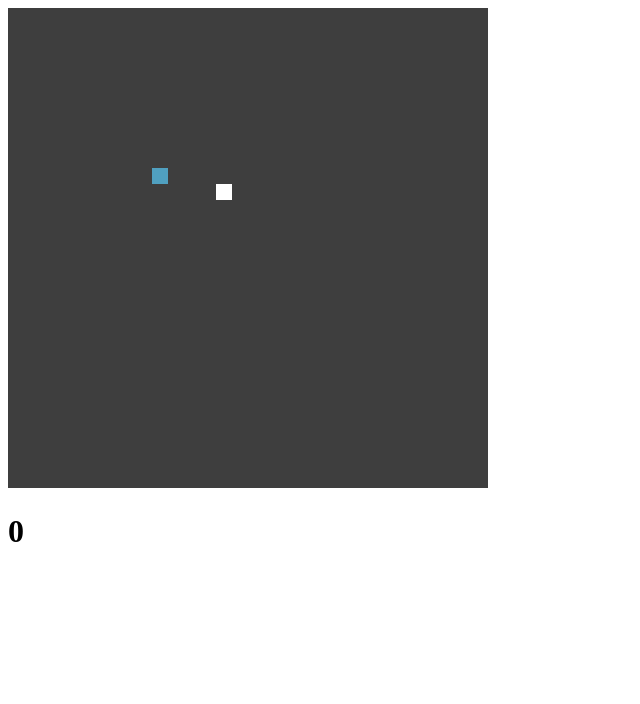
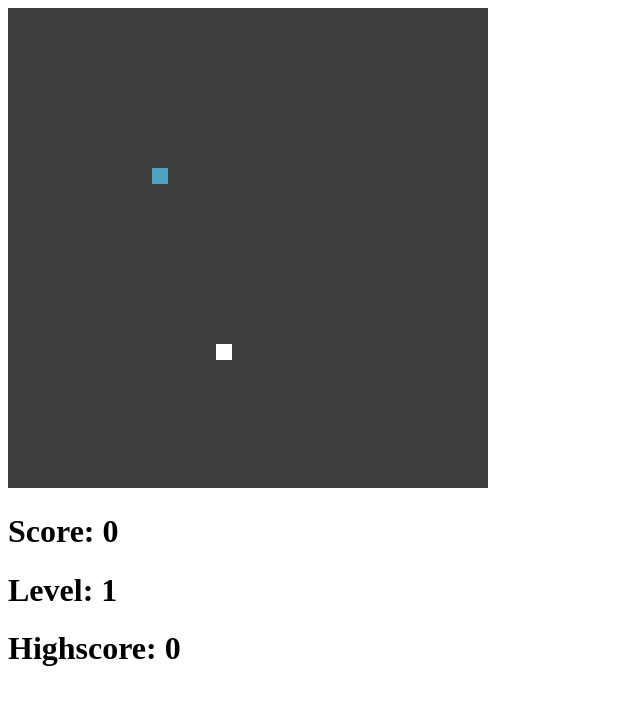
Before and after one commit to Stari89/planetary-battle-simulator, a plain HTML site: page 03-snake-fixed/index.html in a window 1280 px wide. Shown: the whole page, without its empty margins (0-640 px from the left). Drawn offline with Linux system fonts and the light colour scheme.

Commit message:
03-snake-fixed: level progression, high score logging

```diff
--- a/03-snake-fixed/game-loop-manager.js
+++ b/03-snake-fixed/game-loop-manager.js
@@ -1,6 +1,7 @@
 import InputManager from "./input-manager.js";
 import Snake from "./snake.js";
 import Fruit from "./fruit.js";
+import UiManager from "./ui-manager.js";
 
 export default class GameLoopManager {
 	constructor() {
@@ -23,27 +24,37 @@ export default class GameLoopManager {
 				{
 					name: "fruit",
 					gameObject: new Fruit()
+				},
+				{
+					name: "ui-manager",
+					gameObject: new UiManager()
 				}
 			]
 		};
 		this.handleGameLoop = this.handleGameLoop.bind(this);
+		this.previousLevel = 1;
 	}
 
 	init() {
 		this.gameWorld.gameObjects.forEach(o => {
 			o.gameObject.init(this.gameWorld);
 		});
-		window.setInterval(this.handleGameLoop, 100);
+		this.interval = window.setInterval(this.handleGameLoop, 500);
 	}
 
 	update() {
 		this.gameWorld.gameObjects.forEach(o => {
 			o.gameObject.update(this.gameWorld);
 		});
-		const snake = this.gameWorld.gameObjects.find(obj => {
-			return obj.name === "snake";
+		const uiManager = this.gameWorld.gameObjects.find(obj => {
+			return obj.name === "ui-manager";
 		}).gameObject;
-		document.querySelector("#score").innerText = snake.total;
+		if (this.previousLevel != uiManager.level) {
+			this.previousLevel = uiManager.level;
+			window.clearInterval(this.interval);
+			const int = 500 * Math.pow(0.875, this.previousLevel - 1);
+			this.interval = window.setInterval(this.handleGameLoop, int);
+		}
 	}
 
 	draw() {
--- a/03-snake-fixed/index.html
+++ b/03-snake-fixed/index.html
@@ -4,11 +4,13 @@
 		<meta charset="UTF-8" />
 		<meta name="viewport" content="width=device-width, initial-scale=1.0" />
 		<meta http-equiv="X-UA-Compatible" content="ie=edge" />
-		<title>Snek v1.0.1</title>
+		<title>Snek v1.1.0</title>
 	</head>
 	<body>
 		<canvas id="canvas" width="480" height="480" style="background-color: #3e3e3e"></canvas>
-		<h1 id="score"></h1>
+		<h1>Score: <span id="score"></span></h1>
+		<h1>Level: <span id="level"></span></h1>
+		<h1>Highscore: <span id="highscore"></span></h1>
 		<script type="module" src="./index.js"></script>
 	</body>
 </html>
--- a/03-snake-fixed/snake.js
+++ b/03-snake-fixed/snake.js
@@ -6,9 +6,8 @@ export default class Snake extends GameObject {
 		return this.tail[0];
 	}
 
-	init(gameworld) {
-		this.total = 0;
-		this.tail = [Vector2.getRandomPosition(gameworld)];
+	init(gameWorld) {
+		this.tail = [Vector2.getRandomPosition(gameWorld)];
 		this.direction = Vector2.getRandomDirection();
 	}
 
@@ -67,7 +66,6 @@ export default class Snake extends GameObject {
 			return obj.name === "fruit";
 		}).gameObject;
 		if (this.position.equals(fruit.position)) {
-			this.total++;
 			this.tail.push(new Vector2(this.position.x, this.position.y));
 		}
 	}
@@ -75,7 +73,6 @@ export default class Snake extends GameObject {
 	checkCollision() {
 		for (let i = 1; i < this.tail.length; i++) {
 			if (this.position.equals(this.tail[i])) {
-				this.total = 0;
 				this.tail = [this.position];
 			}
 		}
--- /dev/null
+++ b/03-snake-fixed/ui-manager.js
@@ -0,0 +1,27 @@
+import GameObject from "./game-object.js";
+
+export default class UiManager extends GameObject {
+	init(gameWorld) {
+		this.score = 0;
+		this.level = 1;
+		const storedScore = parseInt(localStorage.getItem("snek-highscore"));
+		this.highscore = storedScore > 0 ? storedScore : 0;
+	}
+
+	update(gameWorld) {
+		const snake = gameWorld.gameObjects.find(obj => {
+			return obj.name === "snake";
+		}).gameObject;
+
+		this.score = snake.tail.length - 1;
+		this.level = (!this.score ? 0 : Math.floor(this.score / 5)) + 1;
+		this.highscore = this.highscore < this.score ? this.score : this.highscore;
+		localStorage.setItem("snek-highscore", this.highscore);
+	}
+
+	draw(gameWorld) {
+		document.querySelector("#score").innerText = this.score;
+		document.querySelector("#level").innerText = this.level;
+		document.querySelector("#highscore").innerText = this.highscore;
+	}
+}
```
